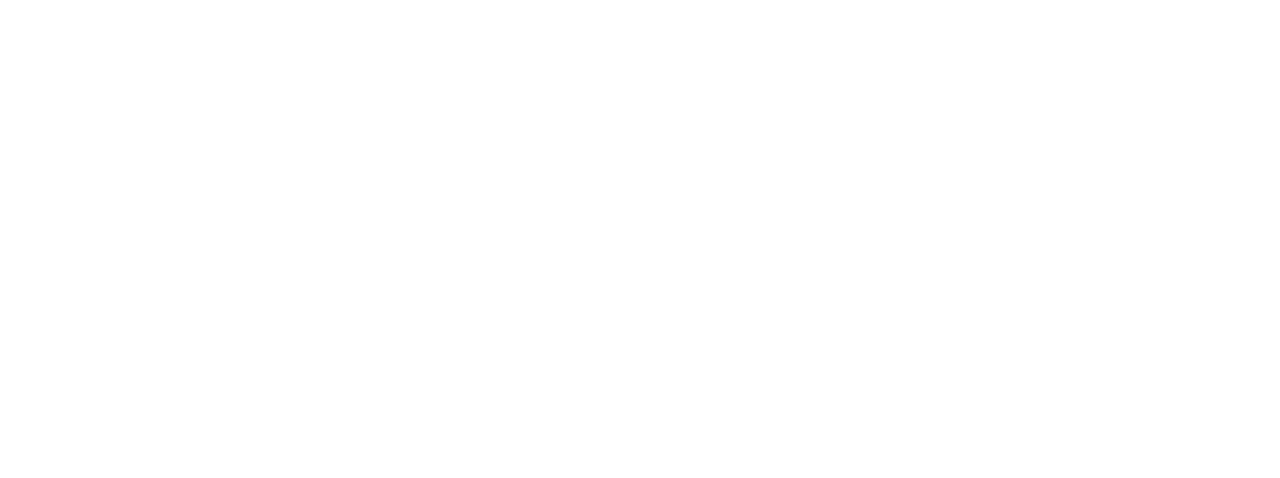
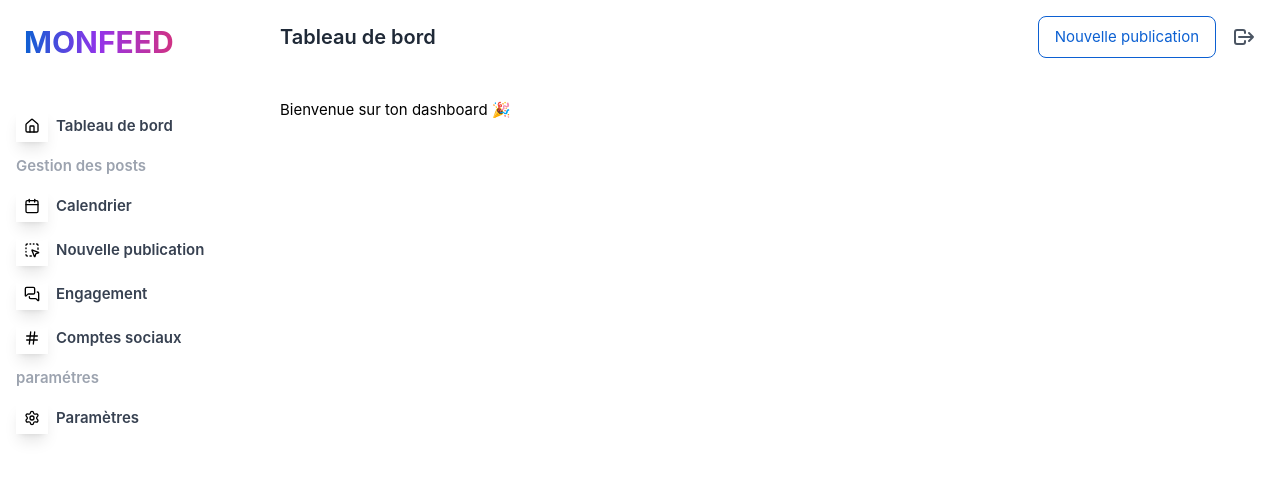
Before and after one commit to mehdidarmiche/monfeed-front, a Vue app in the folder front/: page /dashboard in a window 1280 px wide. Before the commit this address had no page. Shown: the top 478 px of the page. Built offline with nearby package versions, Linux system fonts and the light colour scheme.

Commit message:
feat: add dashboard layout and view components for user navigation

```diff
--- a/front/src/components/auth/RegisterForm.vue
+++ b/front/src/components/auth/RegisterForm.vue
@@ -42,12 +42,18 @@
 
 <template>
   <div class="flex items-center justify-center w-full h-full py-20">
-      <div class="w-full max-w-md bg-white dark:bg-dark-bg dark:border dark:border-gray-400 dark:text-white dark:bg-gray-700 p-8 rounded-2xl shadow-xl self-center">
-        <h2 class="text-3xl font-bold text-center text-gray-800 dark:text-white mb-8">Créer un compte</h2>
+    <div
+      class="w-full max-w-md bg-white dark:border dark:border-gray-400 dark:text-white dark:bg-gray-700 p-8 rounded-2xl shadow-xl self-center"
+    >
+      <h2 class="text-3xl font-bold text-center text-gray-800 dark:text-white mb-8">
+        Créer un compte
+      </h2>
 
       <form @submit.prevent="register" class="space-y-6">
         <div>
-            <label for="email" class="block text-sm font-medium text-gray-700 dark:text-white">Adresse email</label>
+          <label for="email" class="block text-sm font-medium text-gray-700 dark:text-white"
+            >Adresse email</label
+          >
           <input
             type="email"
             id="email"
@@ -71,7 +77,9 @@
         </div>
 
         <div>
-            <label for="confirmPassword" class="block text-sm font-medium text-gray-700 dark:text-white"
+          <label
+            for="confirmPassword"
+            class="block text-sm font-medium text-gray-700 dark:text-white"
             >Confirmer le mot de passe</label
           >
           <input
--- /dev/null
+++ b/front/src/components/dashboard/DashboardLayout.vue
@@ -0,0 +1,96 @@
+<script setup>
+import {
+  House,
+  Calendar,
+  SquareDashedMousePointer,
+  MessagesSquare,
+  Hash,
+  Settings
+} from 'lucide-vue-next'
+</script>
+
+<template>
+  <div class="flex h-screen">
+    <!-- Sidebar -->
+    <aside class="w-64 bg-white">
+      <div class="p-6 text-xl font-bold text-blue-600">
+        <h1
+          class="text-3xl font-bold leading-tight uppercase bg-gradient-to-r from-primary via-purple-600 to-secondary text-transparent bg-clip-text w-fit"
+        >
+          MONFEED
+        </h1>
+      </div>
+      <nav class="mt-6 px-4">
+        <div class="flex items-center w-fit my-3">
+          <House class="shadow-lg mr-2 p-2 w-8 h-8" /><a
+            href="#"
+            class="block font-semibold text-gray-700 hover:text-blue-500"
+            >Tableau de bord</a
+          >
+        </div>
+        <span class="font-semibold text-gray-400">Gestion des posts</span>
+        <div class="flex items-center w-fit my-3">
+          <Calendar class="shadow-lg mr-2 p-2 w-8 h-8" /><a
+            href="#"
+            class="block text-gray-700 font-semibold hover:text-blue-500"
+            >Calendrier</a
+          >
+        </div>
+        <div class="flex items-center w-fit my-3">
+          <SquareDashedMousePointer class="shadow-lg mr-2 p-2 w-8 h-8" />
+          <a href="#" class="block text-gray-700 font-semibold hover:text-blue-500"
+            >Nouvelle publication</a
+          >
+        </div>
+        <div class="flex items-center w-fit my-3">
+          <MessagesSquare class="shadow-lg mr-2 p-2 w-8 h-8" />
+          <a href="#" class="block text-gray-700 font-semibold hover:text-blue-500">Engagement</a>
+        </div>
+        <div class="flex items-center w-fit my-3">
+          <Hash class="shadow-lg mr-2 p-2 w-8 h-8" />
+          <a href="#" class="block text-gray-700 font-semibold hover:text-blue-500"
+            >Comptes sociaux</a
+          >
+        </div>
+        <span class="font-semibold text-gray-400 mt-3">paramétres</span>
+        <div class="flex items-center w-fit my-3">
+          <Settings class="shadow-lg mr-2 p-2 w-8 h-8" />
+          <a href="#" class="block text-gray-700 font-semibold hover:text-blue-500">Paramètres</a>
+        </div>
+      </nav>
+    </aside>
+    <div class="flex flex-col flex-1">
+      <header class="flex items-center justify-between px-6 py-4 bg-white">
+        <h1 class="text-xl font-semibold text-gray-800">Tableau de bord</h1>
+        <div class="flex items-center space-x-4">
+          <button
+            class="bg-white text-primary px-4 py-2 rounded-lg border border-primary hover:bg-blue-700 hover:text-white transition"
+          >
+            Nouvelle publication
+          </button>
+          <button class="text-gray-600 hover:text-red-500 transition">
+            <svg
+              xmlns="http://www.w3.org/2000/svg"
+              class="h-6 w-6"
+              fill="none"
+              viewBox="0 0 24 24"
+              stroke="currentColor"
+            >
+              <path
+                stroke-linecap="round"
+                stroke-linejoin="round"
+                stroke-width="2"
+                d="M17 16l4-4m0 0l-4-4m4 4H7m6 4v1a2 2 0 01-2 2H5a2 2 0 01-2-2V7a2 2 0 012-2h6a2 2 0 012 2v1"
+              />
+            </svg>
+          </button>
+        </div>
+      </header>
+
+      <!-- Slot for page content -->
+      <main class="flex-1 overflow-y-auto p-6">
+        <slot />
+      </main>
+    </div>
+  </div>
+</template>
--- a/front/src/router/index.js
+++ b/front/src/router/index.js
@@ -28,6 +28,11 @@
       path: '/reset-password',
       name: 'reset-password',
       component: () => import('../views/ResetPasswordView.vue')
+    },
+    {
+      path: '/dashboard',
+      name: 'dashboard',
+      component: () => import('../views/dashboard/DashboardView.vue')
     }
   ]
 })
--- /dev/null
+++ b/front/src/views/dashboard/DashboardView.vue
@@ -0,0 +1,9 @@
+<template>
+  <DashboardLayout>
+    <div>Bienvenue sur ton dashboard 🎉</div>
+  </DashboardLayout>
+</template>
+
+<script setup>
+import DashboardLayout from '@/components/dashboard/DashboardLayout.vue'
+</script>
```
Lines whose indentation alone changed are shown as unchanged.
